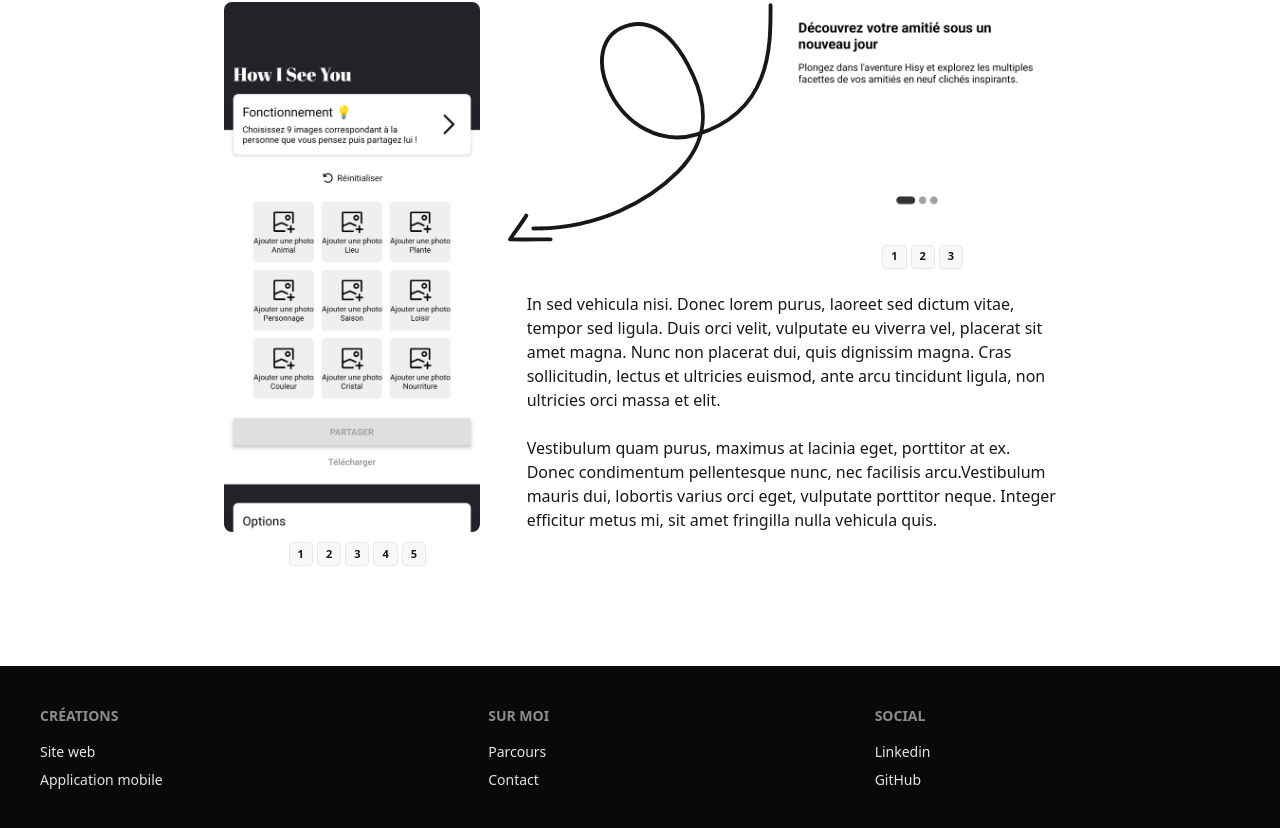
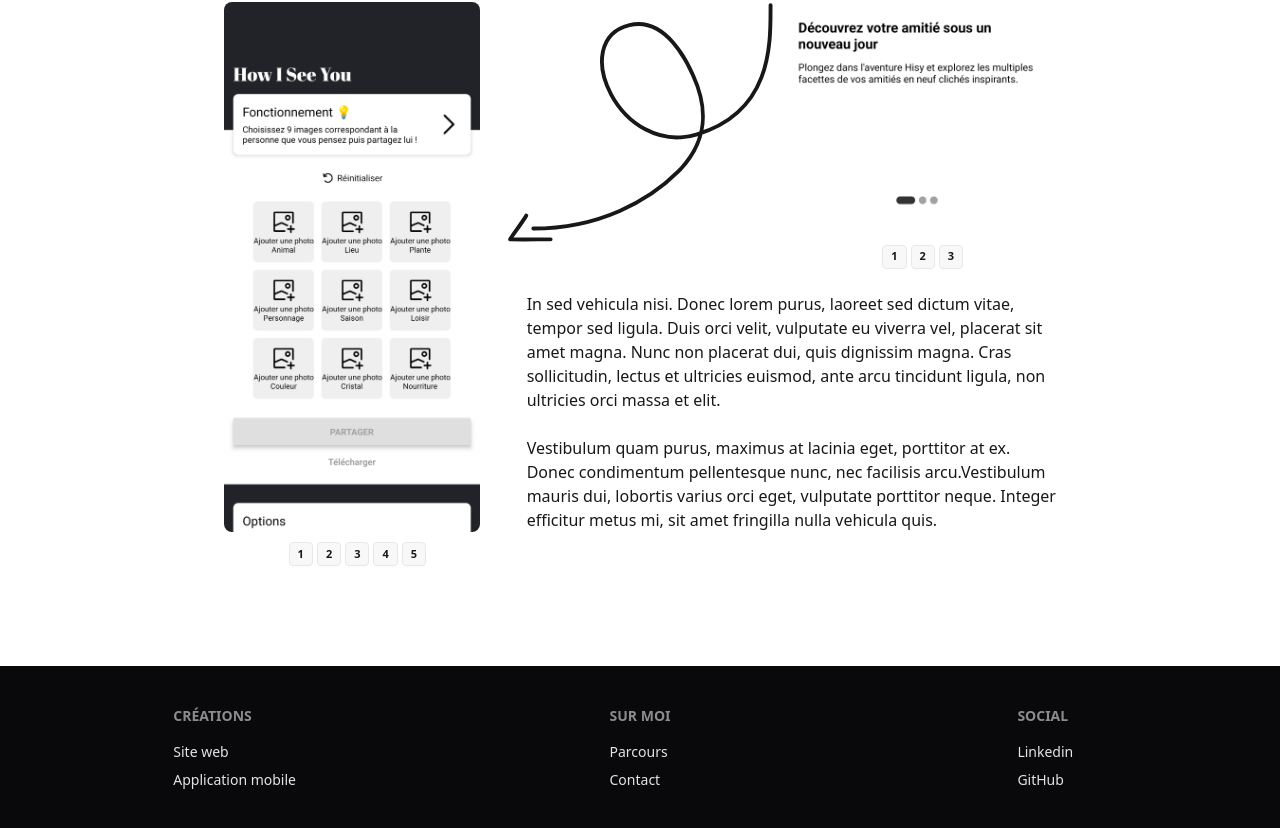
Before and after one commit to Theia01/portfolio, a React (Vite) app: page /portfolio/creations/hisy in a window 1280 px wide. Shown: the part 1045-1873 px from the top of the page. Built offline with nearby package versions, Linux system fonts and the light colour scheme.

Commit message:
:sparkles: element footer center

```diff
--- a/src/components/Footer.jsx
+++ b/src/components/Footer.jsx
@@ -1,6 +1,7 @@
+
 function Footer() {
   return (
-    <footer className="footer sm:footer-horizontal bg-neutral text-neutral-content p-10">
+    <footer className="footer sm:footer-horizontal bg-neutral text-neutral-content p-10 grid place-items-center grid-cols-3">
       <nav>
         <h6 className="footer-title">Créations</h6>
         <a className="link link-hover">Site web</a>
```
